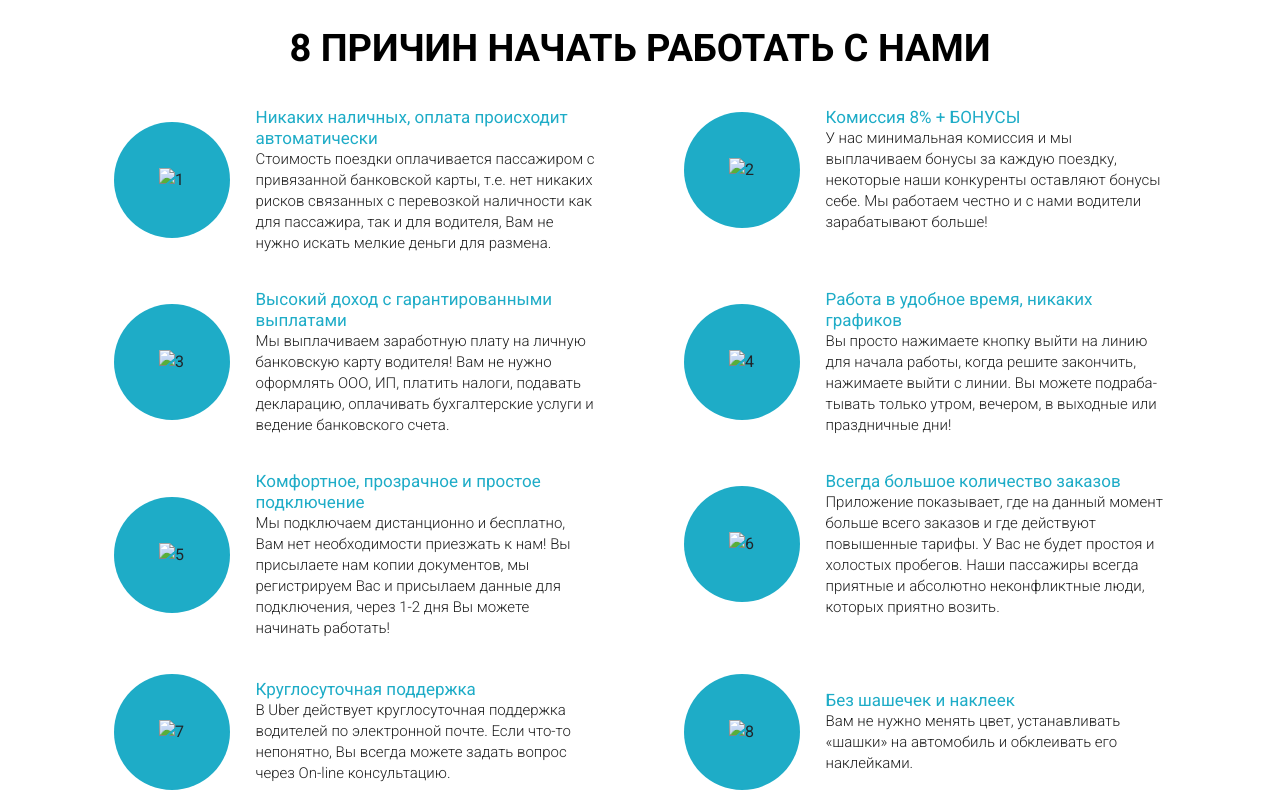
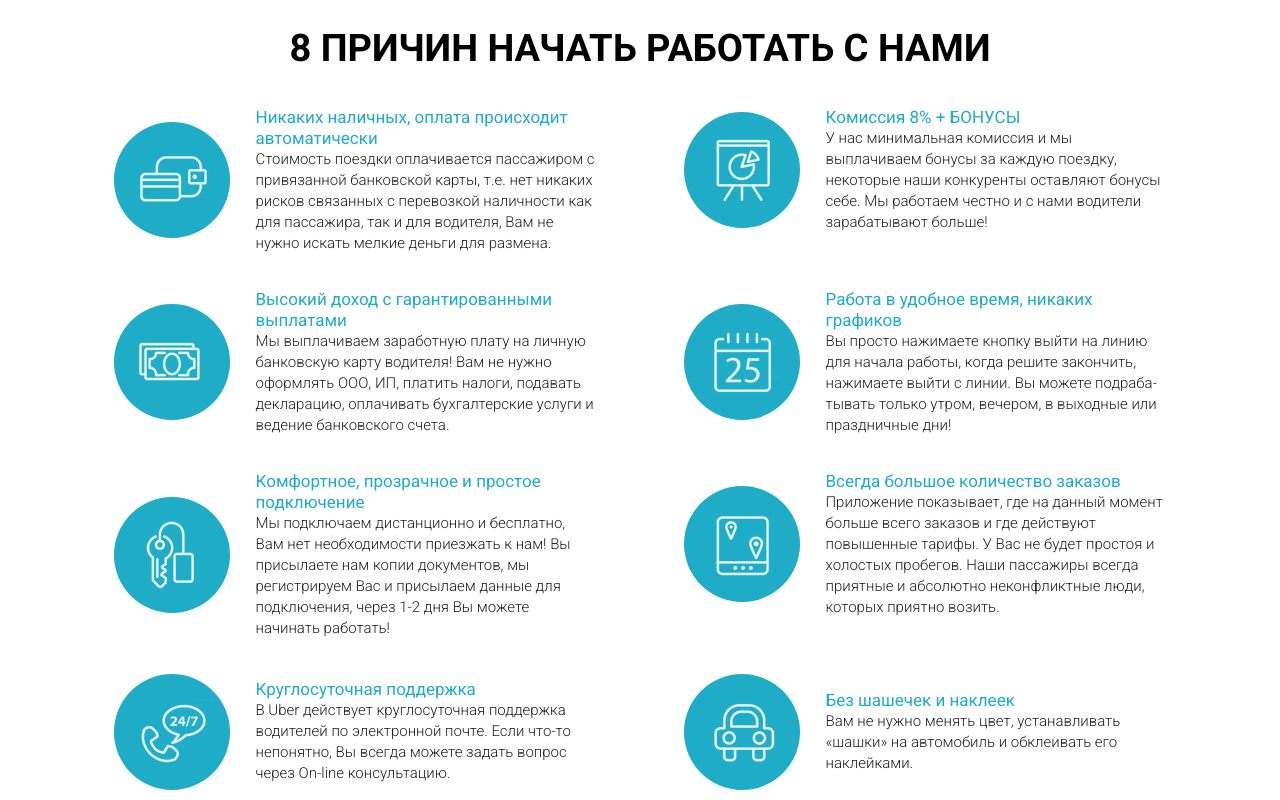
Before and after one commit to romaldinho98/Uber_site, a plain HTML site: page index.html in a window 1280 px wide. Shown: the part 900-1700 px from the top of the page. Drawn offline with Linux system fonts and the light colour scheme; files whose address does not match are found by name.

Commit message:
img update

```diff
--- a/index.html
+++ b/index.html
@@ -75,7 +75,7 @@
                 <div class="col-md-6">
                     <div class="advantages_block">
                         <div class="advantages_round">
-                            <img src="/src/icons/8 reasons/icon_1.png" alt="1" class="reason_icon">
+                            <img src="icons/8 reasons/icon_1.png" alt="1" class="reason_icon">
                         </div>
                         <div class="advantages_descr">
                             <div class="advantages_subtitle">Никаких наличных, оплата происходит автоматически
@@ -89,7 +89,7 @@
                 <div class="col-md-6">
                     <div class="advantages_block">
                         <div class="advantages_round">
-                            <img src="/src/icons/8 reasons/icon_2.png" alt="2" class="reason_icon">
+                            <img src="icons/8 reasons/icon_2.png" alt="2" class="reason_icon">
                         </div>
                         <div class="advantages_descr">
                             <div class="advantages_subtitle">Комиссия 8% + БОНУСЫ
@@ -103,7 +103,7 @@
                 <div class="col-md-6">
                     <div class="advantages_block">
                         <div class="advantages_round">
-                            <img src="/src/icons/8 reasons/icon_3.png" alt="3" class="reason_icon">
+                            <img src="icons/8 reasons/icon_3.png" alt="3" class="reason_icon">
                         </div>
                         <div class="advantages_descr">
                             <div class="advantages_subtitle">Высокий доход с гарантированными выплатами
@@ -117,7 +117,7 @@
                 <div class="col-md-6">
                     <div class="advantages_block">
                         <div class="advantages_round">
-                            <img src="/src/icons/8 reasons/icon_4.png" alt="4" class="reason_icon">
+                            <img src="icons/8 reasons/icon_4.png" alt="4" class="reason_icon">
                         </div>
                         <div class="advantages_descr">
                             <div class="advantages_subtitle">Работа в удобное время, никаких графиков
@@ -132,7 +132,7 @@
                 <div class="col-md-6">
                     <div class="advantages_block">
                         <div class="advantages_round">
-                            <img src="/src/icons/8 reasons/icon_5.png" alt="5" class="reason_icon">
+                            <img src="icons/8 reasons/icon_5.png" alt="5" class="reason_icon">
                         </div>
                         <div class="advantages_descr">
                             <div class="advantages_subtitle">Комфортное, прозрачное и простое подключение
@@ -146,7 +146,7 @@
                 <div class="col-md-6">
                     <div class="advantages_block">
                         <div class="advantages_round">
-                            <img src="/src/icons/8 reasons/icon_6.png" alt="6" class="reason_icon">
+                            <img src="icons/8 reasons/icon_6.png" alt="6" class="reason_icon">
                         </div>
                         <div class="advantages_descr">
                             <div class="advantages_subtitle">Всегда большое количество заказов
@@ -160,7 +160,7 @@
                 <div class="col-md-6">
                     <div class="advantages_block">
                         <div class="advantages_round">
-                            <img src="/src/icons/8 reasons/icon_7.png" alt="7" class="reason_icon">
+                            <img src="icons/8 reasons/icon_7.png" alt="7" class="reason_icon">
                         </div>
                         <div class="advantages_descr">
                             <div class="advantages_subtitle">Круглосуточная поддержка
@@ -174,7 +174,7 @@
                 <div class="col-md-6">
                     <div class="advantages_block">
                         <div class="advantages_round">
-                            <img src="/src/icons/8 reasons/icon_8.png" alt="8" class="reason_icon">
+                            <img src="icons/8 reasons/icon_8.png" alt="8" class="reason_icon">
                         </div>
                         <div class="advantages_descr advantages_descr">
                             <div class="advantages_subtitle">Без шашечек и наклеек
@@ -356,13 +356,13 @@
             <div>
                 <div class="footer_mobile">
                     <a href="#">
-                        <img src="/src/img/app_store.png" alt="app_store">
+                        <img src="img/app_store.png" alt="app_store">
                     </a>
                     <a href="#">
-                        <img src="/src/img/google_play_store.png" alt="google_play_store">
+                        <img src="img/google_play_store.png" alt="google_play_store">
                     </a>
                     <a href="#">
-                        <img src="/src/img/Windows-Store_Logo 1.svg" alt="windows_store">
+                        <img src="img/Windows-Store_Logo 1.svg" alt="windows_store">
                     </a>
                 </div>
             </div>
```
